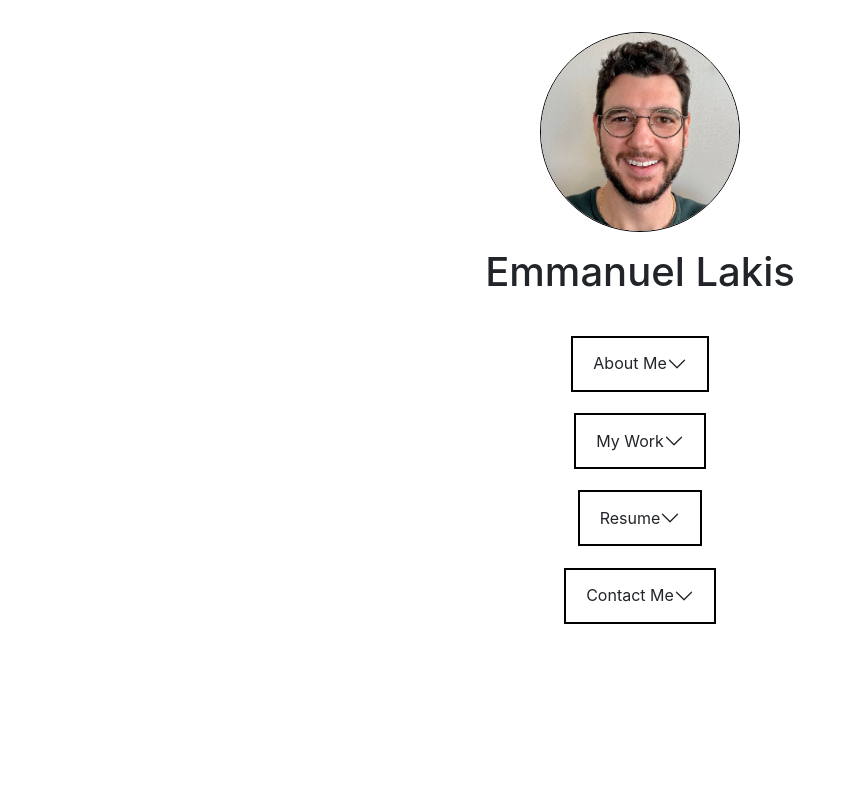
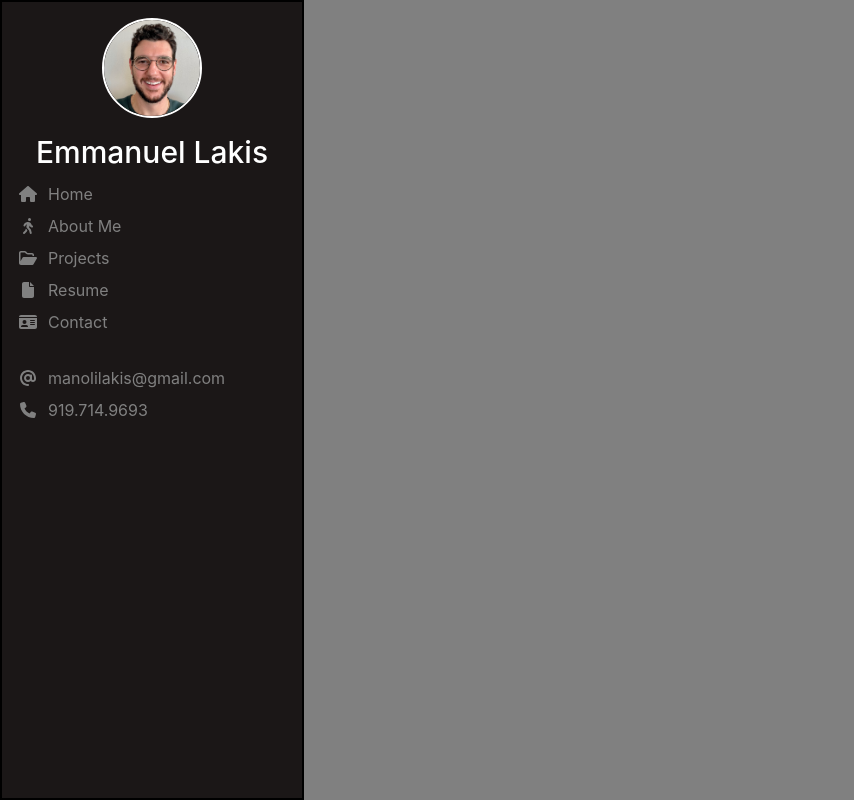
Before and after one commit to pexApred/emmanuellakis_portfolio, a React (Create React App) app: page / in a window 1280 px wide. Shown: the whole page, without its empty margins (0-854 px from the left). Built offline with nearby package versions, Linux system fonts and the light colour scheme.

Commit message:
Incorporated left-side navbar instead of top and added css. Fixed Issues with mac update to Sonoma

```diff
--- a/src/App.css
+++ b/src/App.css
@@ -1,11 +1,28 @@
+.App-container {
+  display: flex;
+  flex-direction: row;
+}
+
 .App {
   text-align: center;
   display: flex;
   flex-direction: column;
-  height: 75vh;
+  height: 100vh;
+  border: solid 2px black;
+  background-color: rgb(27, 23, 23);
 }
 
-.Profile, .about, .work, .resume, .contact-container {
+.App1-container {
+  display: flex;
+  flex-direction: column;
+  width: 100%;
+  height: 100vh;
+  /* border-radius: 1em ; */
+  /* box-shadow: 2em 2em 2em 2em rgba(0, 0, 0, 0.5); */
+  padding: 1em;
+  background-color: gray;
+}
+
+/* .Profile, .about, .work, .resume, .contact-container {
   flex: 1;
-  /* overflow: auto; */
-}
+} */
--- a/src/App.js
+++ b/src/App.js
@@ -2,7 +2,7 @@ import './App.css';
 import Footer from './components/Footer/Footer.js';
 import 'devicon'
 import Header from './components/Header/Header.js';
-import Navigation from './components/Navigation/Navigation';
+import Navigation from './components/NavBar/NavBar';
 import Project from './components/Project/Project.js';
 import About from './components/About/About.js';
 import Profile from './components/Profile/Profile.js';
@@ -11,16 +11,28 @@ import Contact from './components/Contact/Contact';
 
 function App() {
   return (
-    <div className="App">
-      {/* <Navigation/> */}
-      <Profile/>
-      <About/>
-      <Project/>
-      <Resume/>
-      <Contact/>
-      {/* <Footer/> */}
-      {/* <Header/> */}
-    </div>
+    <>
+      <div className="App-container">
+        <div className="App">
+          <Profile />
+          <Navigation/>
+          {/* <About />
+          <Project />
+          <Resume />
+          <Contact /> */}
+          {/* <Footer/> */}
+          {/* <Header/> */}
+        </div>
+        <div className="App1-container">
+          <div className="App1">
+            {/* <About />
+            <Project />
+            <Resume />
+            <Contact /> */}
+          </div>
+        </div>
+      </div>
+    </>
   );
 }
 
--- /dev/null
+++ b/src/components/NavBar/NavBar.css
@@ -0,0 +1,51 @@
+.nav-container {
+    height: 100vh;
+    margin-left: 1em
+}
+
+.section-links {
+    display: flex;
+    flex-direction: column;
+    font-size: 16px;
+    color: gray;
+    align-items: flex-start;
+    width: 100%;
+    height: 100%;
+    list-style-type: none;
+    margin-left: o.5em;
+    padding: 0;
+}
+
+.section-links li {
+    padding: 0.25em 0;
+
+}
+
+.section-links a {
+    display: flex;
+    align-items: center;
+    text-decoration: none;
+    color: gray;
+    width: auto;
+    transition: background-color 0.3s, padding-left 0.3s;
+    white-space: nowrap;
+}
+
+.section-links li:hover {
+    background-color: rgba(0, 0, 0, 0.1);
+}
+
+.section-links li:hover a {
+    color: white;
+    padding-left: 1em;
+}
+
+.icons {
+    margin-right: 10px;
+    width: 20px;
+    transition: transform 0.3s;
+}
+
+.section-links a:hover .icons {
+    transform: scale(1.1);
+}
--- /dev/null
+++ b/src/components/NavBar/NavBar.js
@@ -0,0 +1,57 @@
+import React from 'react';
+// import { Navbar, Nav, Container } from 'react-bootstrap';
+import './NavBar.css';
+import { FontAwesomeIcon } from '@fortawesome/react-fontawesome';
+import { faHouse, faPersonWalking, faFile, faIdCard, faAt, faPhone } from '@fortawesome/free-solid-svg-icons';
+import { faFolderOpen } from '@fortawesome/free-regular-svg-icons';
+
+
+function Navigation() {
+    return (
+        <>
+            <nav className='nav-container'>
+                <ul className='section-links'>
+                    <li>
+                        <a href='#page-top'>
+                            <FontAwesomeIcon className='icons' icon={faHouse} />
+                            Home
+                        </a>
+                    </li>
+                    <li>
+                        <a href='#about'>
+                            <FontAwesomeIcon className='icons' icon={faPersonWalking} />
+                            About Me
+                        </a>
+                    </li>
+                    <li>
+                        <a href='#'>
+                            <FontAwesomeIcon className='icons' icon={faFolderOpen} />
+                            Projects
+                        </a>
+                    </li>
+                    <li>
+                        <a href='#'>
+                            <FontAwesomeIcon className='icons' icon={faFile} />
+                            Resume
+                        </a>
+                    </li>
+                    <li>
+                        <a href='#'>
+                            <FontAwesomeIcon className='icons' icon={faIdCard} />
+                            Contact
+                        </a>
+                    </li>
+                    <br />
+                    <li>
+                        <a href='mailto:manolilakis@gmail.com?subject=&body=How can I help you?'><FontAwesomeIcon className='icons' icon={faAt} />manolilakis@gmail.com</a>
+                    </li>
+                    <li>
+                        <a href='tel:+9197149693'><FontAwesomeIcon className='icons' icon={faPhone} />919.714.9693</a>
+                    </li>
+                </ul>
+            </nav>
+        </>
+    );
+}
+
+export default Navigation;
--- a/src/components/Navigation/Navigation.css
+++ /dev/null
@@ -1,32 +0,0 @@
-.nav {
-    position: static;
-    top: 0;
-    left: 0;
-    width: 100%;
-    justify-content: space-evenly;
-    align-items: center;
-
-}
-
-.nav-group {
-    width: 100%;
-    display: flex;
-    flex-wrap: wrap;
-    justify-content: space-evenly;
-    text-align: center;
-    list-style: none;
-}
-
-.nav-link {
-    text-decoration: none;
-    color: black;
-    font-size: x-large;
-}
-
-.nav-link:hover {
-    color: white;
-    text-decoration: underline;
-    background-color: black;
-    /* padding: 2%; */
-    border: 2 px solid black;
-}
--- a/src/components/Navigation/Navigation.js
+++ /dev/null
@@ -1,20 +0,0 @@
-import React from 'react';
-// import { Navbar, Nav, Container } from 'react-bootstrap';
-import './Navigation.css';
-
-function Navigation() {
-    return (
-        <>
-            <nav className='nav'>
-                <ul className="nav-group" role="navigation">
-                    <li><a href="#about" className="nav-link">About Me</a></li>
-                    <li><a href="#work" className="nav-link">My Work</a></li>
-                    <li><a href="#resume" className="nav-link">Resume</a></li>
-                    <li><a href="#contact-id" className="nav-link">Contact Me</a></li>
-                </ul>
-            </nav>
-        </>
-    );
-}
-
-export default Navigation;
--- a/src/components/Profile/Profile.css
+++ b/src/components/Profile/Profile.css
@@ -1,13 +1,21 @@
+.profile-container {
+    top: 0;
+    left: 0;
+    bottom: 0;
+    width: 300px;
+}
+
 .profile-pic {
     border-radius: 50%;
-    border: 1px solid black;
-    top: 0;
-        margin-bottom: 1em;
+    border: 2px solid white;
+    margin-top: 1em;
+    margin-bottom: 1em;
     align-self: center;
 }
 
 .user-name {
     width: 100%;
     text-align: center;
-    margin-bottom: 1em;
+    color: white;
+    font-size: 30px;
 }
--- a/src/components/Profile/Profile.js
+++ b/src/components/Profile/Profile.js
@@ -4,13 +4,15 @@ import './Profile.css';
 
 const user = {
     name: 'Emmanuel Lakis',
+    email: 'manolilakis@gmail.com',
     imageUrl: '../../../58F0A935-36A7-43BB-AC5F-E33E44C82A4E_1_105_c.jpeg',
-    imageSize: 200,
+    imageSize: 100,
 };
 
 function Profile() {
     return (
         <>
+            <div className='profile-container'>
                 <img
                     className='profile-pic'
                     src={user.imageUrl}
@@ -21,6 +23,7 @@ function Profile() {
                     }}
                 />
                 <h1 className='user-name'>{user.name}</h1>
+            </div>
         </>
     );
 }
--- a/src/index.css
+++ b/src/index.css
@@ -5,7 +5,7 @@ body {
     sans-serif;
   -webkit-font-smoothing: antialiased;
   -moz-osx-font-smoothing: grayscale;
-  padding-top: 2rem;
+  /* padding-top: 2rem; */
   overflow: auto;
 }
 
```
Also changed, not shown: 1 other file (tests, documents, lock files or other folders). Lines whose indentation alone changed are shown as unchanged.
